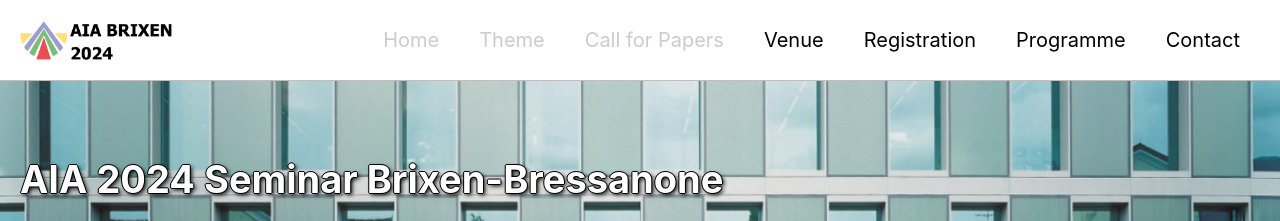
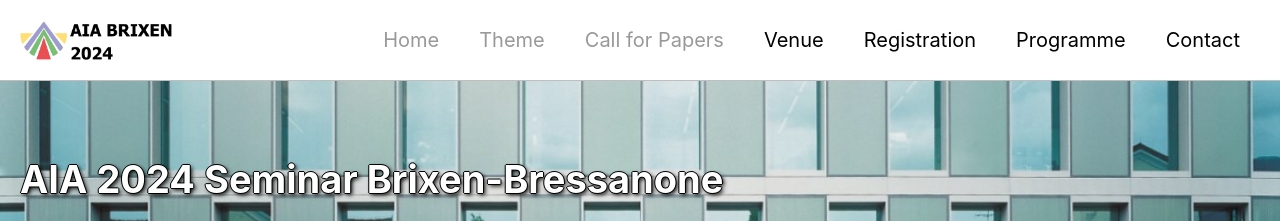
Before and after one commit to gfburton/aiabrixen2024, a Jekyll site: the page built from _pages/home.md, in a window 1280 px wide. Shown: the top 221 px of the page. Built offline with Jekyll 4.4.1, drawn with Linux system fonts in a browser that asks for light colours; cached includes are drawn as plain includes; nearby versions of some CDN libraries.

Commit message:
Update masthead.html

```diff
--- a/_includes/masthead.html
+++ b/_includes/masthead.html
@@ -31,7 +31,7 @@ color:#CCCCCC
               </li>
             {%- else -%}
               <li class="masthead__menu-item">
-                <a href="{{ url }}" {% if link.description %}title="{{ link.description }}"{% endif %}><span style="color:#CCCCCC;">{{ link.title }}</span></a>
+                <a href="{{ url }}" {% if link.description %}title="{{ link.description }}"{% endif %}><span style="color:#999999;">{{ link.title }}</span></a>
               </li>
             {%- endif -%}
           {%- endfor -%}
```
